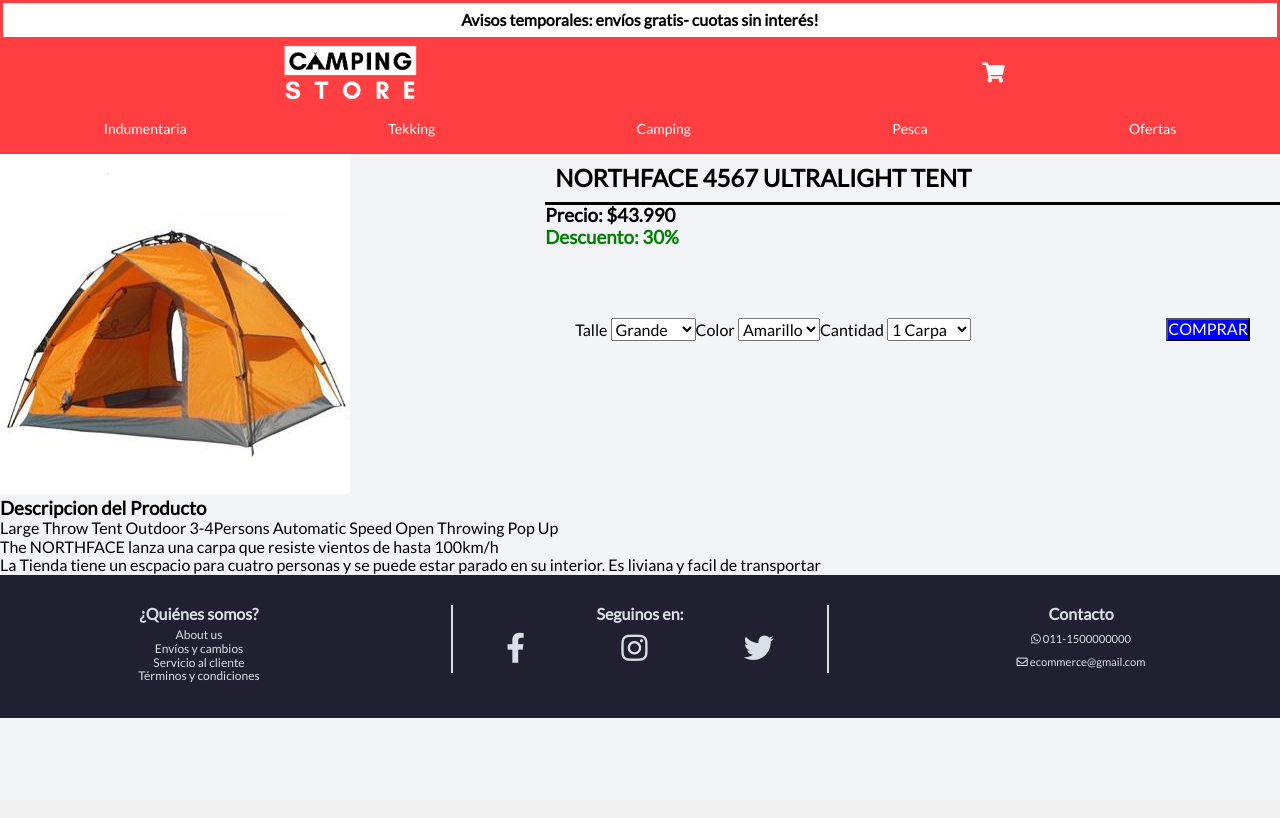
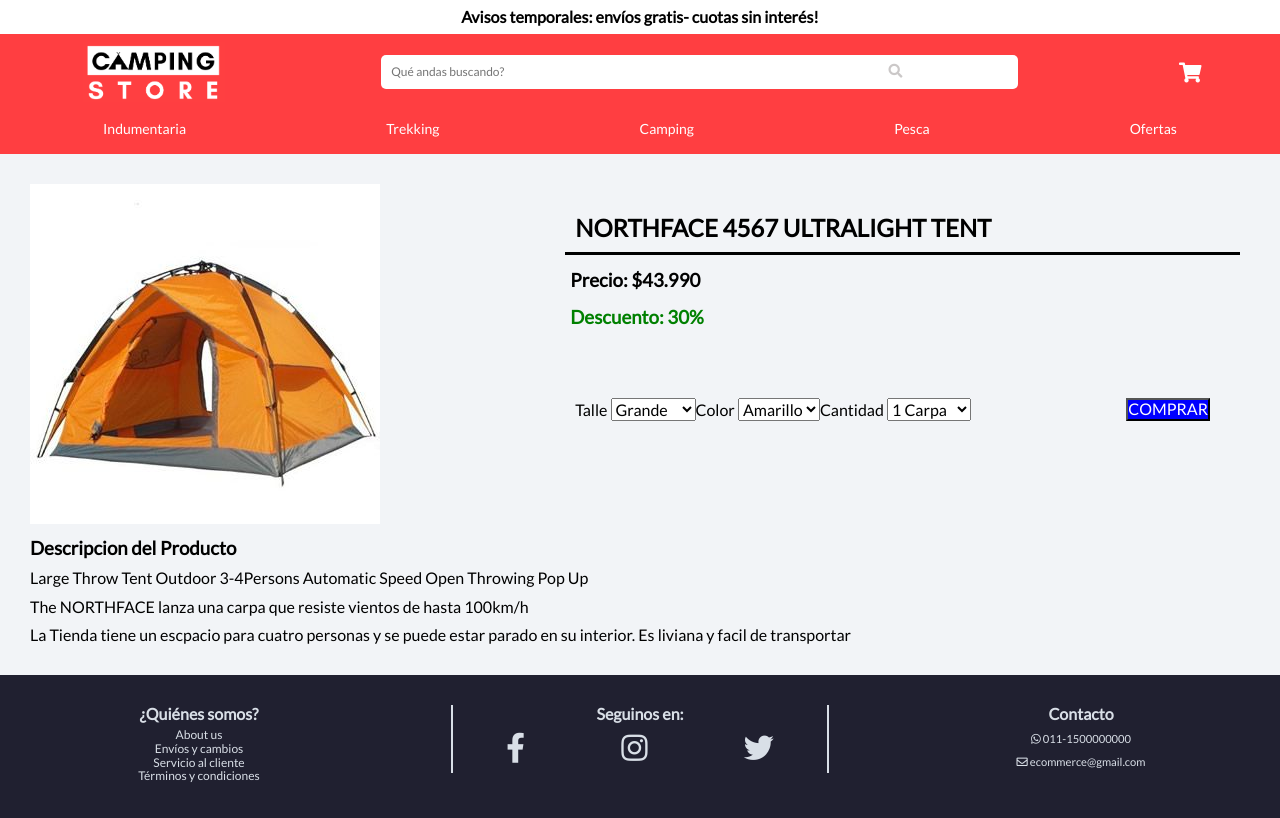
Before and after one commit to hfischer78/grupo_3_Camping_Store, a Node server app: page /productDetail in a window 1280 px wide. Before the commit the page ends 718 px from the top, so only its background shows below. Run offline with Node 20, Linux system fonts and the light colour scheme; some libraries are stand-ins or nearby versions.

Commit message:
ProdDetail version 1.2, Nuevo header y centrado

```diff
--- a/public/css/product-detail.css
+++ b/public/css/product-detail.css
@@ -1,7 +1,17 @@
+
+.pageProdDetail{
+    margin: 10px;
+    padding: 10px;
+}
 .productPresentation{
     display: flex;
     justify-content: space-between;
+    margin: 10px;
 }
+.prodSpecification{
+    margin: 10px;
+}
+
 .imgProduct, .prodSpecification{
     flex-grow: 1;
 }
@@ -21,6 +31,7 @@
 
 .prodNPD{
     text-align:start;
+    margin: 10px;
 }
 
 .buyButton{
@@ -29,8 +40,14 @@
 }
 .prodPrice{
     text-align: start;
+    margin: 15px;
 }
 .prodDiscount{
     text-align: start;
+    margin: 15px;
 color: green;
 }
+
+.textProdDetail{
+    margin: 10px;
+}
--- a/views/productDetail.html
+++ b/views/productDetail.html
@@ -16,37 +16,50 @@
 <body>
 
     <header>
+        <div class="aviso-banner">
+            <p> Avisos temporales: envíos gratis- cuotas sin interés! </p>
+        </div>
         <div class="top-bar">
-            <div class="aviso-banner">
-                <p> Avisos temporales: envíos gratis- cuotas sin interés! </p>
-            </div>
+
             <div class="logo">
                 <img src="img/logo-desktop.png" alt="" class="desktop">
                 <img src="img/logo-mobile.png" class="mobile">
+            </div>
+
+            <form class="searcher" action="search" method="get">
+                <input class="search-bar" type="text" placeholder="Qué andas buscando?">
+                <div class="lupa">
+                    <button class="lupa button-search-bar" type="submit">
+                        <i class="fas fa-search"></i>
+                    </button>
+                </div>
+            </form>
+
+            <div class="shopping-cart">
+                <i class="fas fa-shopping-cart"></i>
             </div>
 
             <div class="menu-bar">
                 <i class="fas fa-bars"></i>
             </div>
 
-            <div class= "shopping-cart">
-                <i class="fas fa-shopping-cart"></i>
-            </div>
-
-            <div class="category-bar">
-                <nav>
+            <nav class="category-bar">
+                <div class="">
                     <ul>
                         <li><a href="#">Indumentaria</a></li>
-                        <li><a href="#">Tekking</a></li>
+                        <li><a href="#">Trekking</a></li>
                         <li><a href="#">Camping</a></li>
                         <li><a href="#">Pesca</a></li>
                         <li><a href="#">Ofertas</a></li>
                     </ul>
-                </nav>
-            </div>
+                </div>
+
+            </nav>
+
 
         </div>
-        <form action=""></form>
+
+        </div>
     </header>
 
     <main class="pageProdDetail">
@@ -104,9 +117,9 @@
         </div>
         <div class="prodDescription">
             <h3 class="prodNPD">Descripcion del Producto</h3>
-            <p>Large Throw Tent Outdoor 3-4Persons Automatic Speed Open Throwing Pop Up</p>
-            <p>The NORTHFACE lanza una carpa que resiste vientos de hasta 100km/h</p>
-            <p>La Tienda tiene un escpacio para cuatro personas y se puede estar parado en su interior. Es liviana y facil de transportar</p>
+            <p class="textProdDetail">Large Throw Tent Outdoor 3-4Persons Automatic Speed Open Throwing Pop Up</p>
+            <p class="textProdDetail">The NORTHFACE lanza una carpa que resiste vientos de hasta 100km/h</p>
+            <p class="textProdDetail">La Tienda tiene un escpacio para cuatro personas y se puede estar parado en su interior. Es liviana y facil de transportar</p>
         </div>
     </main>
 
```
